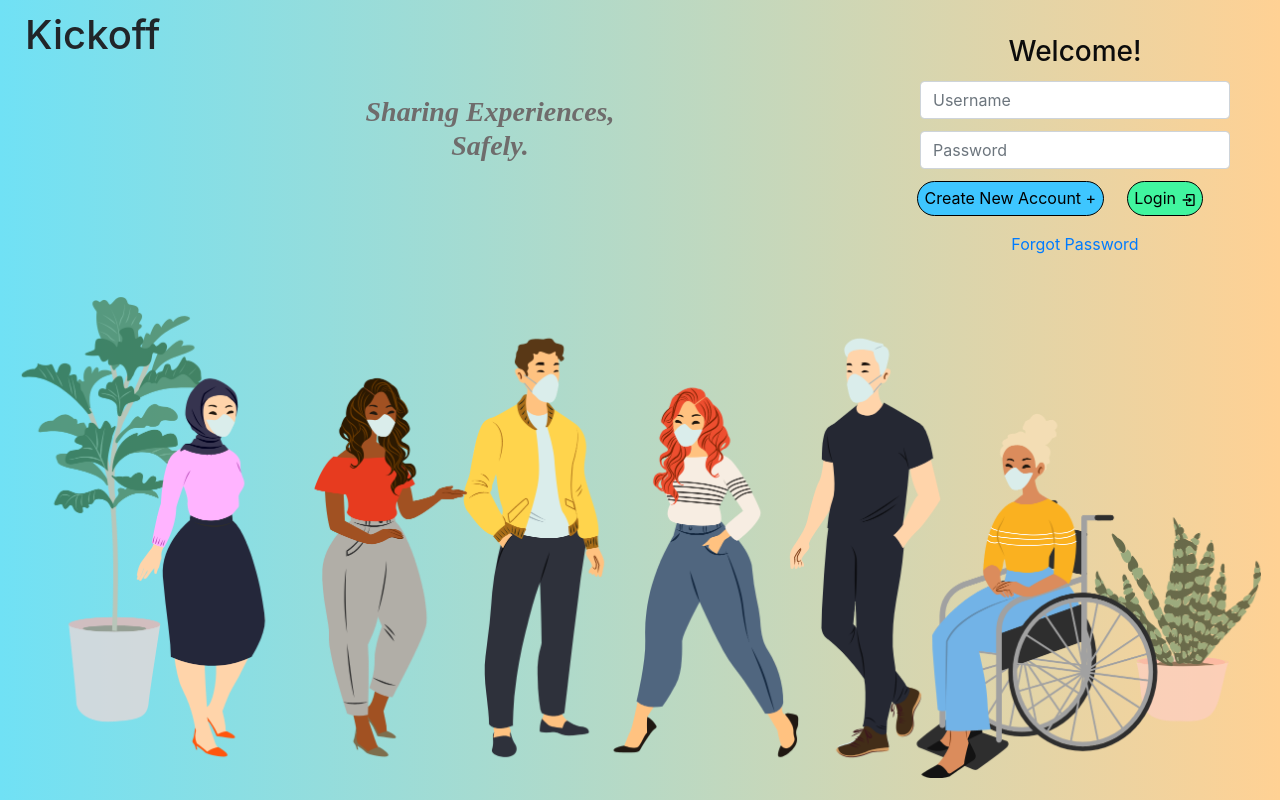
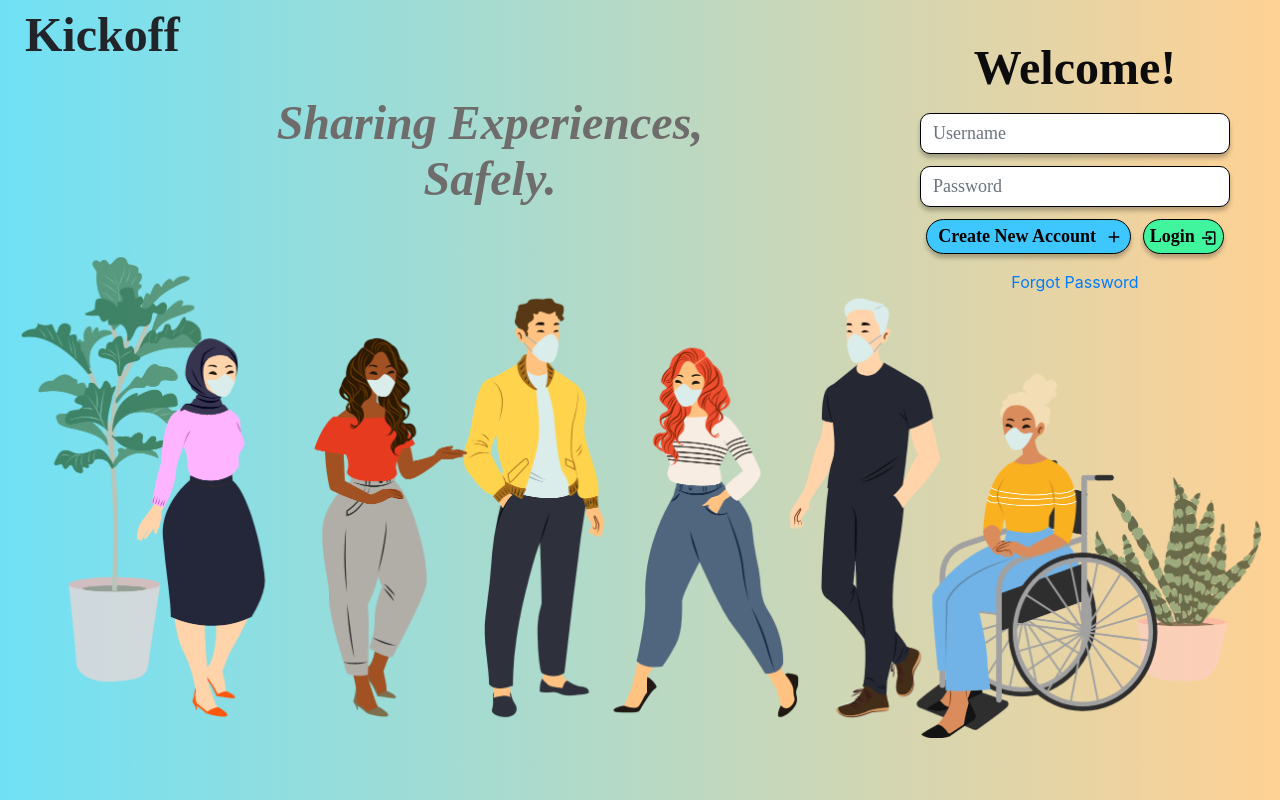
Before and after one commit to kretzbryan/kick-off, a React (Create React App) app in the folder client/: page / in a window 1280 px wide. Built offline with nearby package versions, Linux system fonts and the light colour scheme.

Commit message:
Adds more styling on landing page

```diff
--- a/client/package.json
+++ b/client/package.json
@@ -9,6 +9,7 @@
     "axios": "^0.21.0",
     "react": "^17.0.1",
     "react-dom": "^17.0.1",
+    "react-icons": "^4.1.0",
     "react-redux": "^7.2.2",
     "react-router-dom": "^5.2.0",
     "react-scripts": "4.0.1",
--- a/client/src/components/Homepage.js
+++ b/client/src/components/Homepage.js
@@ -1,4 +1,4 @@
-import React, { useState, usecontext } from 'react'
+import React, { useState, usecontext } from "react";
 import { Link, useHistory } from "react-router-dom";
 import axios from "axios";
 import "../styles/Homepage.css";
@@ -12,15 +12,13 @@ export default function Homepage() {
   //creating a history to redirect
   const history = useHistory();
 
-
   const usernameValue = (event) => {
     setUsername(event.target.value);
-    }
+  };
 
   const passwordValue = (event) => {
     setPassword(event.target.value);
-    }
-
+  };
 
   const submitForm = async (event) => {
     event.preventDefault();
@@ -31,39 +29,47 @@ export default function Homepage() {
       //login the user
       console.log(loginUser);
       setPassword("");
-        }
-        catch {
-
-        }
-    }
-
-
-
-
+    } catch {}
+  };
 
   return (
     <div className="main-container homepage">
       <div className="homepage-top">
-                <h3 className="">Sharing Experiences, <br /> Safely.</h3>
+        <h3 className="">
+          Sharing Experiences, <br /> Safely.
+        </h3>
         <div className="welcome-container">
-
           <div className="card-body">
             <h3 className="card-title">Welcome!</h3>
             <form onSubmit={submitForm} className="form-group">
-                            <input className="form-control" onChange={usernameValue} type="text" placeholder="Username" />
-                            <input className="form-control" onChange={passwordValue} type="password" placeholder="Password" value={password} />
+              <input
+                className="form-control"
+                onChange={usernameValue}
+                type="text"
+                placeholder="Username"
+              />
+              <input
+                className="form-control"
+                onChange={passwordValue}
+                type="password"
+                placeholder="Password"
+                value={password}
+              />
               <div className="input-group row justify-content-around">
-                                <a href="#" className='create-new-acc-btn'>Create New Account +</a>
+                <a href="#" className="create-new-acc-btn">
+                  &nbsp;Create New Account &nbsp; <Bi.BiPlus />
+                </a>
 
-                                <button type="submit" className="wc-login-btn">Login <Bi.BiLogIn /> </button>
+                <button type="submit" className="wc-login-btn">
+                  Login <Bi.BiLogIn />{" "}
+                </button>
               </div>
             </form>
-                        <Link >Forgot Password </Link>
-
+            <Link>Forgot Password </Link>
           </div>
         </div>
       </div>
-            <div className='welcome-image-container'></div>
+      <div className="welcome-image-container"></div>
     </div>
-    )
+  );
 }
--- a/client/src/styles/Homepage.css
+++ b/client/src/styles/Homepage.css
@@ -1,7 +1,4 @@
-
-
-
-.homepage-top{
+.homepage-top {
   display: flex;
   padding: 25px;
   justify-content: space-around;
@@ -10,36 +7,59 @@
   position: relative;
 }
 
-.homepage-top >h3{
+.homepage-top > h3 {
   text-align: center;
-    color: #6F6C6C;
+  color: #6f6c6c;
   /* border: 1px solid yellow; */
   margin-right: 300px;
   font-family: Raleway;
   font-style: italic;
   font-weight: bold;
+  font-family: Raleway;
+  font-style: italic;
+  font-weight: bold;
+  font-size: 48px;
+  line-height: 56px;
+  text-align: center;
 }
 
-.welcome-container{
+.welcome-container {
   position: absolute;
   right: 30px;
   top: -55px;
   /* border: 1px solid red; */
   width: 350px;
 }
+.form-control {
+  background: #ffffff;
+  border: 1px solid #000000;
+  box-sizing: border-box;
+  box-shadow: 0px 4px 4px rgba(0, 0, 0, 0.25);
+  border-radius: 10px;
+  font-family: Avenir Next;
+  font-style: normal;
+  font-weight: 500;
+  font-size: 18px;
+}
 
-
-.card-body{
+.card-body {
   text-align: center;
 }
 
-.welcome-container form{
+.welcome-container form {
   display: flex;
   flex-direction: column;
+  align-items: center;
 }
-.welcome-container h3{
+.welcome-container h3 {
   width: 100%;
   color: rgb(12, 12, 12);
+  font-family: Avenir Next;
+  font-style: normal;
+  font-weight: 600;
+  font-size: 48px;
+  line-height: 66px;
+  text-align: center;
 }
 
 .welcome-container input {
@@ -47,10 +67,10 @@
   color: black;
 }
 
-.create-new-acc-btn{
-    background-color: #3EC6FF;
-    border:1px solid black;
-    border-radius: 50px;
+.create-new-acc-btn {
+  background-color: #3ec6ff;
+  border: 1px solid black;
+  border-radius: 18px;
   height: 35px;
   color: black;
   display: flex;
@@ -59,28 +79,44 @@
   padding: 0 7px;
   outline: none;
   text-decoration: none;
+  box-sizing: border-box;
+  box-shadow: 0px 4px 4px rgba(0, 0, 0, 0.25);
+  font-family: Avenir Next;
+  font-style: normal;
+  font-weight: 600;
+  font-size: 18px;
 }
 
-.create-new-acc-btn:hover{
+.create-new-acc-btn:hover {
   text-decoration: none;
   color: black;
+  box-shadow: 0px 3px 3px rgba(0, 0, 0, 0.4);
 }
 
 .welcome-container button[type="submit"] {
-    background-color: #41F59F;
-    border: 1px solid black;
-    height: 35px;
+  background: #41f59f;
+  border: 1px solid #000000;
+  box-sizing: border-box;
+  box-shadow: 0px 4px 4px rgba(0, 0, 0, 0.25);
   border-radius: 18px;
+  font-family: Avenir Next;
+  font-style: normal;
+  font-weight: 600;
+  font-size: 18px;
 }
 
+.welcome-container form button {
+  outline: none;
+}
 
-.welcome-container form button{
+.welcome-container form button:hover {
   outline: none;
+  box-shadow: 0px 3px 3px rgba(0, 0, 0, 0.4);
 }
 
 /*              CSS FOR THE IMAGE IN WELCOME PAGE     */
 
-.welcome-image-container{
+.welcome-image-container {
   width: 97vw;
   height: 40vw;
   background-image: url("../img/people.png");
@@ -88,27 +124,28 @@
   background-position: center;
   background-repeat: no-repeat;
   margin: auto;
-    margin-top: 50px;
+  /* margin-top: 50px; */
 }
 
-
-@media (max-width: 780px){
-    #root{
+@media (max-width: 780px) {
+  #root {
     min-width: 376px;
   }
-    .homepage-top{
+  .homepage-top {
     flex-direction: column;
     align-items: center;
   }
-    .homepage-top > h3{
+  .homepage-top > h3 {
     width: 100%;
     margin: 0;
     margin-bottom: 50px;
+    font-size: 32px;
+    line-height: 40px;
   }
-    .welcome-container{
-        position:unset;
+  .welcome-container {
+    position: unset;
   }
-    .welcome-image-container{
+  .welcome-image-container {
     margin-top: 0;
   }
 }
--- a/client/src/styles/Navbar.css
+++ b/client/src/styles/Navbar.css
@@ -1,12 +1,14 @@
-
-
-nav{
-    height: 70px;
-    display: flex;
-    align-items: center;
+nav {
+  height: 70px;
+  display: flex;
+  align-items: center;
 }
 
-nav h1{
-margin: 0;
-margin-left: 25px;
+nav h1 {
+  margin: 0;
+  margin-left: 25px;
+  font-family: Avenir Next;
+  font-style: normal;
+  font-weight: bold;
+  font-size: 48px;
 }
--- a/package.json
+++ b/package.json
@@ -14,6 +14,7 @@
   "license": "MIT",
   "dependencies": {
     "axios": "^0.21.0",
+    "bcrypt": "^5.0.0",
     "bcryptjs": "^2.4.3",
     "body-parser": "^1.19.0",
     "config": "^3.3.3",
```
Also changed, not shown: 1 other file (tests, documents, lock files or other folders). Lines whose indentation alone changed are shown as unchanged.
